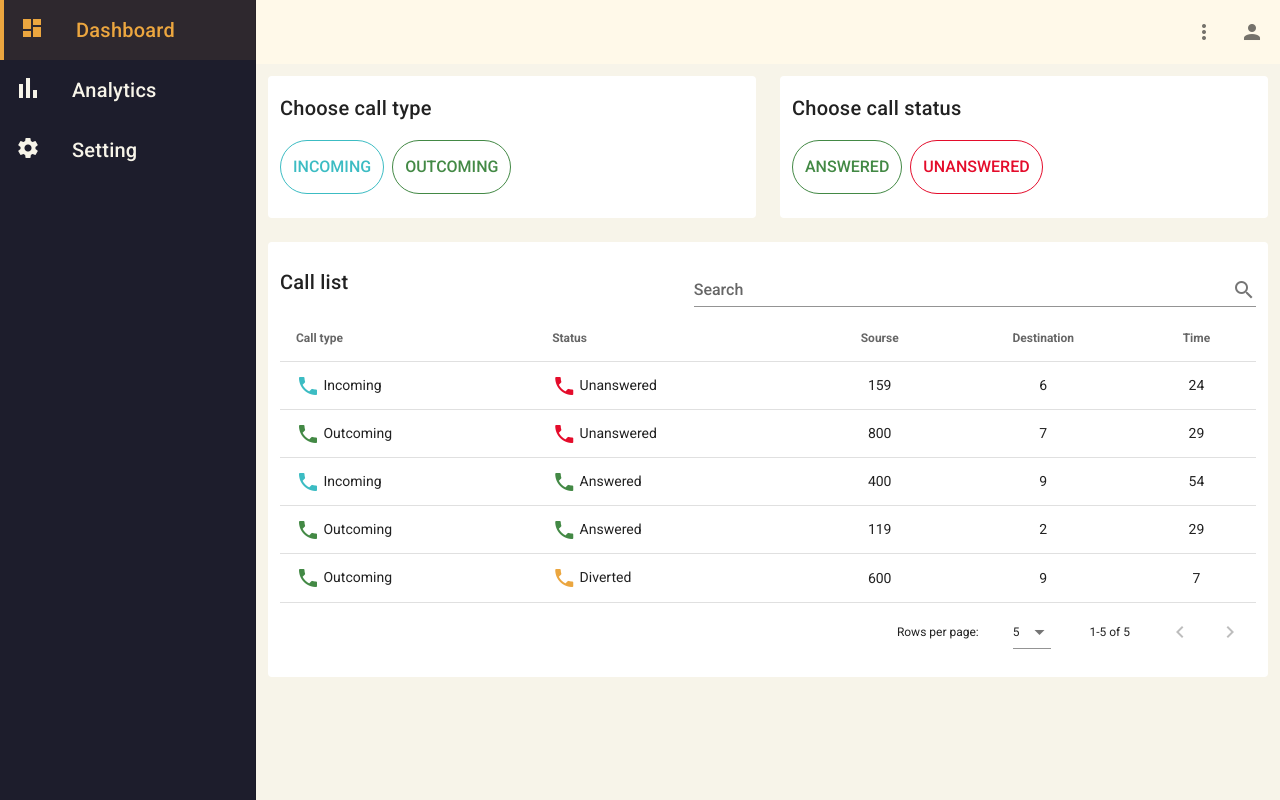
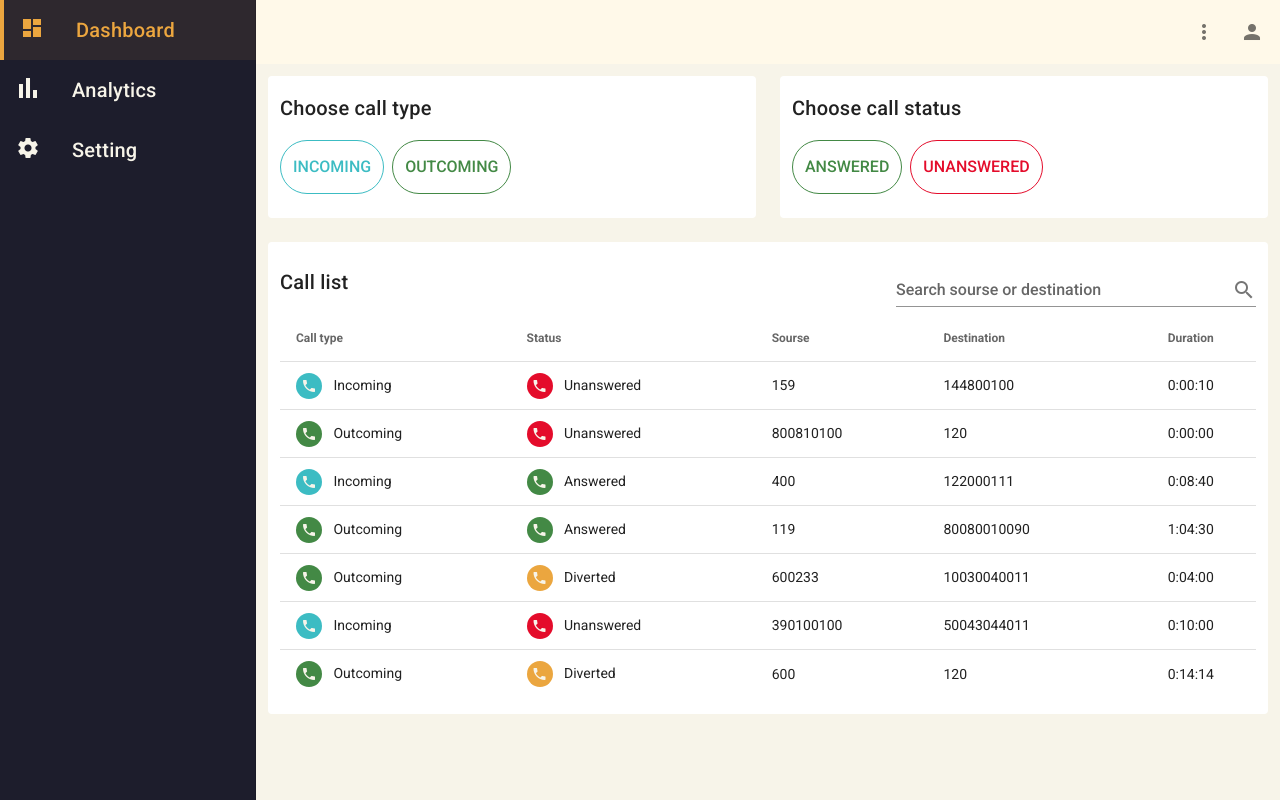
Before and after one commit to TanyaKulikovskaya/Dashboard, a Vue app: page /dashboard in a window 1280 px wide. Built offline with nearby package versions, Linux system fonts and the light colour scheme.

Commit message:
added filtering data

```diff
--- a/src/data/mock-table.js
+++ b/src/data/mock-table.js
@@ -2,35 +2,35 @@ const headers = [
   {
     text: 'Call type',
     align: 'left',
-    sortable: true,
+    sortable: false,
     filterable: false,
     value: 'type',
   },
   {
     text: 'Status',
     align: 'left',
-    sortable: true,
+    sortable: false,
     filterable: false,
     value: 'status',
   },
   {
     text: 'Sourse',
-    align: 'center',
+    align: 'left',
     sortable: false,
     value: 'sourse',
   },
   {
     text: 'Destination',
-    align: 'center',
+    align: 'left',
     sortable: false,
     value: 'destination',
   },
   {
-    text: 'Time',
+    text: 'Duration',
     align: 'center',
     sortable: false,
     filterable: false,
-    value: 'time',
+    value: 'duration',
   },
 ]
 
@@ -39,36 +39,50 @@ const calls = [
     type: 'incoming',
     status: 'unanswered',
     sourse: 159,
-    destination: 6.0,
-    time: 24,
+    destination: 144800100,
+    duration: '0:00:10',
   },
   {
     type: 'outcoming',
     status: 'unanswered',
-    sourse: 800,
-    destination: 7.0,
-    time: 29,
+    sourse: 800810100,
+    destination: 120,
+    duration: '0:00:00',
   },
   {
     type: 'incoming',
     status: 'answered',
     sourse: 400,
-    destination: 9.0,
-    time: 54,
+    destination: 122000111,
+    duration: '0:08:40',
   },
   {
     type: 'outcoming',
     status: 'answered',
     sourse: 119,
-    destination: 2.0,
-    time: 29,
+    destination: 80080010090,
+    duration: '1:04:30',
+  },
+  {
+    type: 'outcoming',
+    status: 'diverted',
+    sourse: 600233,
+    destination: 10030040011,
+    duration: '0:04:00',
+  },
+  {
+    type: 'incoming',
+    status: 'unanswered',
+    sourse: 390100100,
+    destination: 50043044011,
+    duration: '0:10:00',
   },
   {
     type: 'outcoming',
     status: 'diverted',
     sourse: 600,
-    destination: 9.0,
-    time: 7,
+    destination: 120,
+    duration: '0:14:14',
   },
 ]
 
--- a/src/plugins/vuetify.js
+++ b/src/plugins/vuetify.js
@@ -16,6 +16,7 @@ export default new Vuetify({
         orange: '#eba63f',
         green: '#438945',
         blue: '#3cbcc3',
+        primary: '#3cbcc3',
         red: '#e40c2b',
       },
     },
--- a/src/views/DashboardView.vue
+++ b/src/views/DashboardView.vue
@@ -16,7 +16,7 @@
               <v-card-title class="px-0 pt-0 pb-2">
                 Choose call type
               </v-card-title>
-              <v-chip-group v-model="selectedTypes" multiple column>
+              <v-chip-group v-model="filters.type" multiple column>
                 <v-chip
                   v-for="type in types"
                   :key="type"
@@ -43,7 +43,7 @@
               <v-card-title class="px-0 pt-0 pb-2">
                 Choose call status
               </v-card-title>
-              <v-chip-group v-model="selectedStatuses" multiple column>
+              <v-chip-group v-model="filters.status" multiple column>
                 <v-chip
                   v-for="status in statuses"
                   :key="status"
@@ -63,14 +63,13 @@
     <v-row>
       <v-col cols="12" xs="12" sm="12" md="12" lg="12" xl="9">
         <v-card elevation="0" class="py-4 px-3" width="100%" rounded>
-          <v-card-title class="px-0 pt-0 pb-2"
-            >Call list
+          <v-card-title class="px-0 pt-0 pb-2">
+            Call list
             <v-spacer></v-spacer>
             <v-text-field
               v-model="search"
               append-icon="mdi-magnify"
-              label="Search"
-              single-line
+              label="Search sourse or destination"
               clearable
               hide-details
             >
@@ -78,17 +77,30 @@
           </v-card-title>
           <v-data-table
             :headers="headers"
-            :items="calls"
+            :items="filteredCalls"
             :search="search"
-            :items-per-page="5"
-            multi-sort
+            disable-pagination
+            hide-default-footer
+            fixed-header
           >
             <template v-slot:[`item.type`]="{ item }">
-              <v-icon :color="getColorByType(item.type)">mdi-phone</v-icon>
+              <v-avatar
+                :color="getColorByType(item.type)"
+                size="26px"
+                class="mr-2"
+              >
+                <v-icon small color="light">mdi-phone</v-icon>
+              </v-avatar>
               {{ item.type | formattedTitle }}
             </template>
             <template v-slot:[`item.status`]="{ item }">
-              <v-icon :color="getColorByStatus(item.status)">mdi-phone</v-icon>
+              <v-avatar
+                :color="getColorByStatus(item.status)"
+                size="26px"
+                class="mr-2"
+              >
+                <v-icon small color="light">mdi-phone</v-icon>
+              </v-avatar>
               {{ item.status | formattedTitle }}
             </template>
           </v-data-table>
@@ -106,8 +118,10 @@ export default {
     search: '',
     headers,
     calls,
-    selectedTypes: [],
-    selectedStatuses: [],
+    filters: {
+      type: [],
+      status: [],
+    },
     typesStatuses: {
       incoming: ['answered', 'unanswered'],
       outcoming: ['answered', 'unanswered', 'diverted'],
@@ -127,11 +141,21 @@ export default {
       return Object.keys(this.typesStatuses)
     },
     statuses() {
-      if (this.selectedTypes.includes('outcoming')) {
+      if (this.filters.type.includes('outcoming')) {
         return this.typesStatuses.outcoming
       } else {
         return this.typesStatuses.incoming
       }
+    },
+    filteredCalls() {
+      return this.calls.filter((call) => {
+        return Object.keys(this.filters).every((filter) => {
+          return (
+            this.filters[filter].length < 1 ||
+            this.filters[filter].includes(call[filter])
+          )
+        })
+      })
     },
   },
   methods: {
@@ -192,4 +216,8 @@ export default {
     color: #f7f4e9 !important;
   }
 }
+
+.v-input {
+  max-width: 360px !important;
+}
 </style>
```
